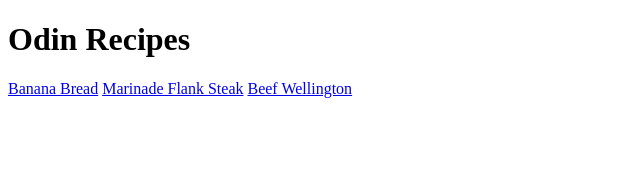
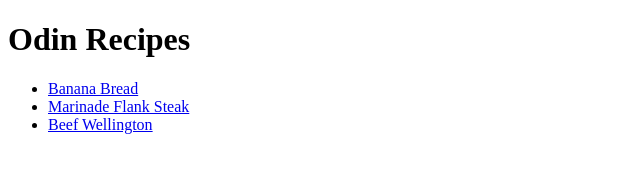
Before and after one commit to BlongIV/odin-recipes, a plain HTML site: page index.html in a window 1280 px wide. Shown: the whole page, without its empty margins (0-640 px from the left). Drawn offline with Linux system fonts and the light colour scheme.

Commit message:
Put recipes into list on homepage

```diff
--- a/index.html
+++ b/index.html
@@ -7,8 +7,11 @@
 </head>
 <body>
     <h1>Odin Recipes</h1>
-    <a href="recipes/bananabread.html">Banana Bread</a>
-    <a href="recipes/steak.html">Marinade Flank Steak</a>
-    <a href="recipes/wellington.html">Beef Wellington</a>
+    <ul>
+        <li><a href="recipes/bananabread.html">Banana Bread</a></li>
+        <li><a href="recipes/steak.html">Marinade Flank Steak</a></li>
+        <li><a href="recipes/wellington.html">Beef Wellington</a></li>
+    </ul>
+
 </body>
 </html>
```
